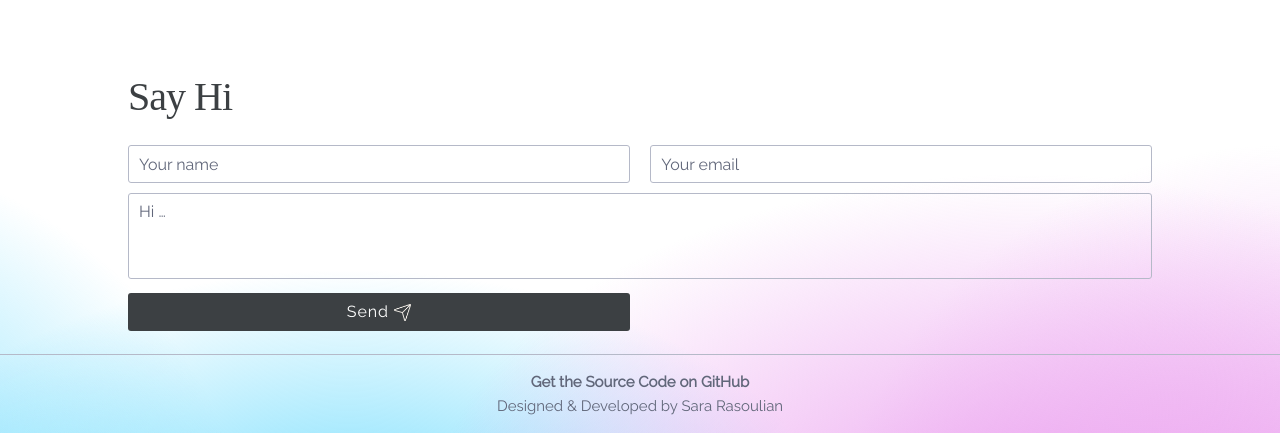
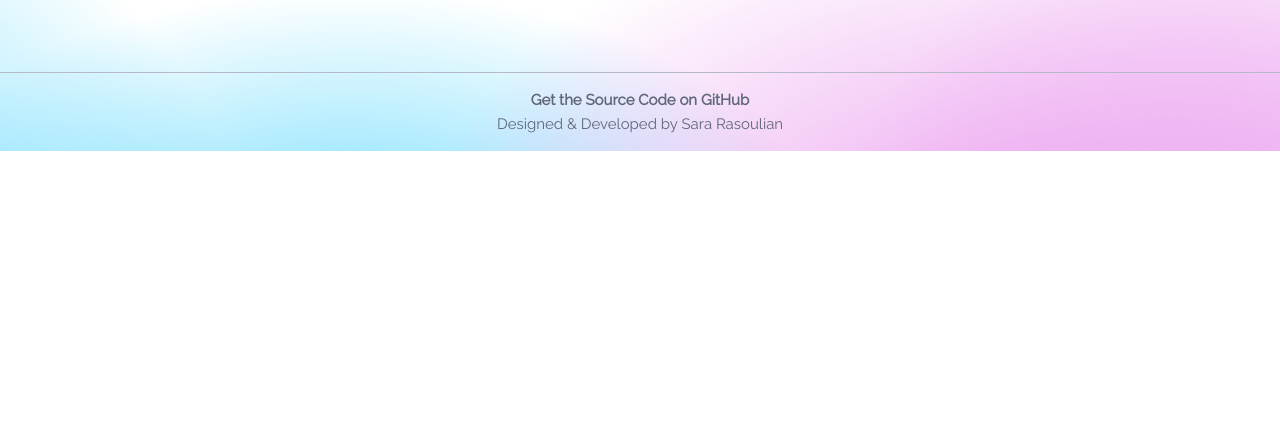
Before and after one commit to SaraRasoulian/Portfolio, a plain HTML site: page index.html in a window 1280 px wide. Shown: the part 1866-2299 px from the top of the page. After the commit the page ends 2017 px from the top, so only its background shows below. Drawn offline with Linux system fonts and the light colour scheme; a web font is replaced by a local one.

Commit message:
Remove message form

```diff
--- a/index.html
+++ b/index.html
@@ -41,7 +41,6 @@
   <body>
     <div class="gradient-wrapper">
       <div class="container">
-
         <!-- Cursor -->
         <div id="cursorContainer" class="cursor-container">
           <div id="customCursor" class="custom-cursor"></div>
@@ -189,7 +188,7 @@
           <div class="section-content">
             <div class="social center-content">
               <div class="social-item">
-                <a href="#" target="_self" class="hvr-underline-from-left">
+                <a href="https://www.linkedin.com/in/sara-rasoulian" target="_self" class="hvr-underline-from-left">
                   <div class="social-item-inner">
                     <img
                       src="assets/images/social/linkedin.svg"
@@ -201,7 +200,7 @@
                 </a>
               </div>
               <div class="social-item">
-                <a href="#" target="_self">
+                <a href="https://github.com/SaraRasoulian" target="_self">
                   <div class="social-item-inner">
                     <img
                       src="assets/images/social/github.svg"
@@ -214,7 +213,7 @@
               </div>
 
               <div class="social-item">
-                <a href="#" target="_self">
+                <a href="sara.rasoulian.dev@gmail.com" target="_self">
                   <div class="social-item-inner">
                     <img
                       src="assets/images/social/Email.png"
@@ -229,40 +228,6 @@
           </div>
         </div>
 
-        <!-- Message form -->
-        <div class="form fade-in-on-scroll">
-          <div class="form-header">
-            <h2>Say Hi</h2>
-          </div>
-          <div>
-            <form>
-              <div class="row">
-                <div class="six columns form-item">
-                  <input type="text" placeholder="Your name" maxlength="70" />
-                </div>
-                <div class="six columns form-item">
-                  <input
-                    type="email"
-                    placeholder="Your email"
-                    maxlength="200"
-                  />
-                </div>
-              </div>
-              <div class="form-item">
-                <textarea placeholder="Hi …" maxlength="1000"></textarea>
-              </div>
-              <div class="row">
-                <div class="six columns">
-                  <button class="button send-button icon-rotate">
-                    <span>Send</span>
-                    <img class="icon" src="assets/images/send.png" alt="Send" />
-                  </button>
-                </div>
-              </div>
-            </form>
-          </div>
-        </div>
-
         <div class="gradient gradient-bottom-left"></div>
         <div class="gradient gradient-bottom-left-sm"></div>
         <div class="gradient gradient-bottom-right"></div>
@@ -272,7 +237,9 @@
       <!-- Footer -->
       <div class="footer">
         <h6 class="footer-text bold">
-          <a href="https://github.com/SaraRasoulian/my-portfolio" target="_self"
+          <a
+            href="https://github.com/SaraRasoulian/mini-portfolio"
+            target="_self"
             >Get the Source Code on GitHub</a
           >
         </h6>
```
